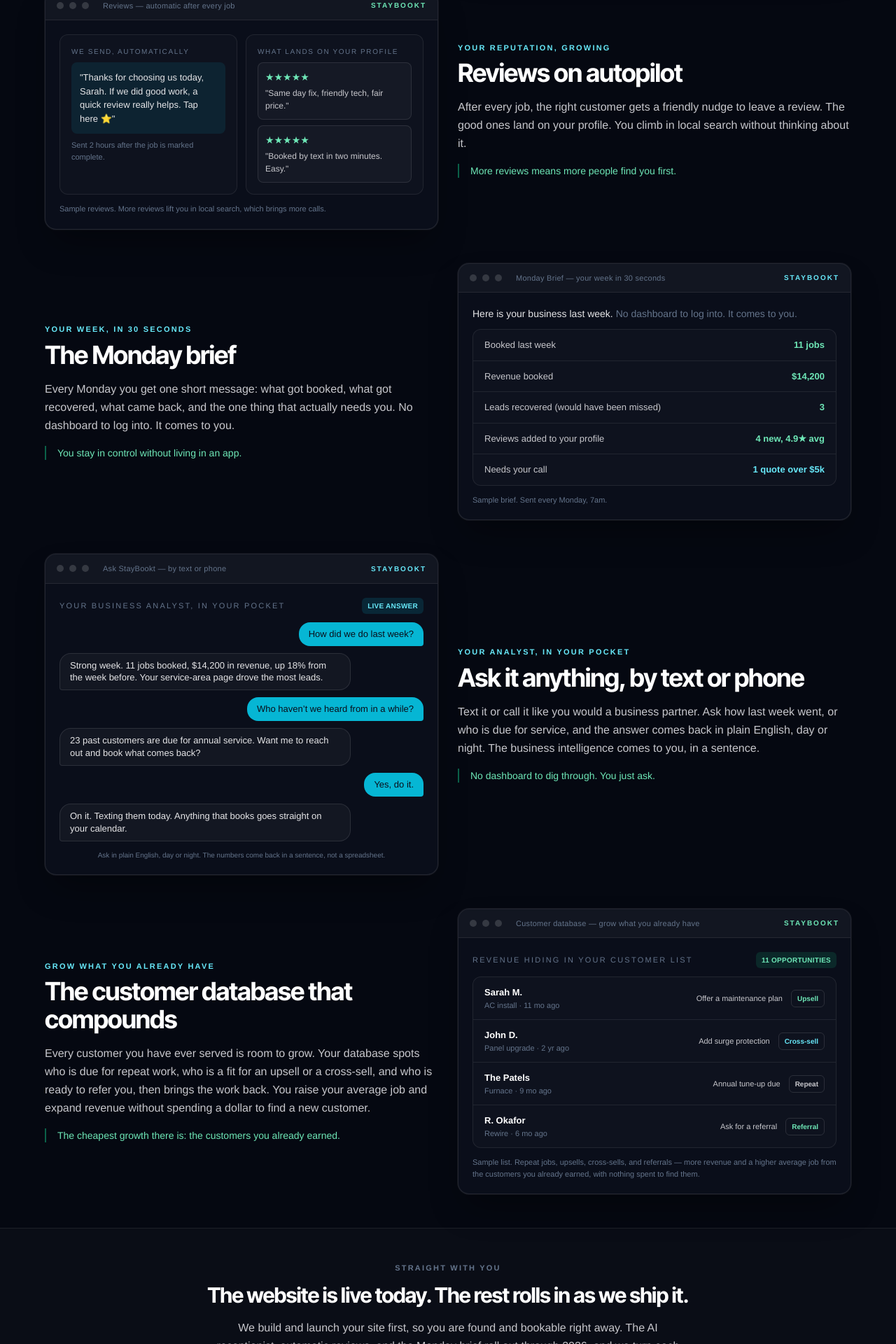
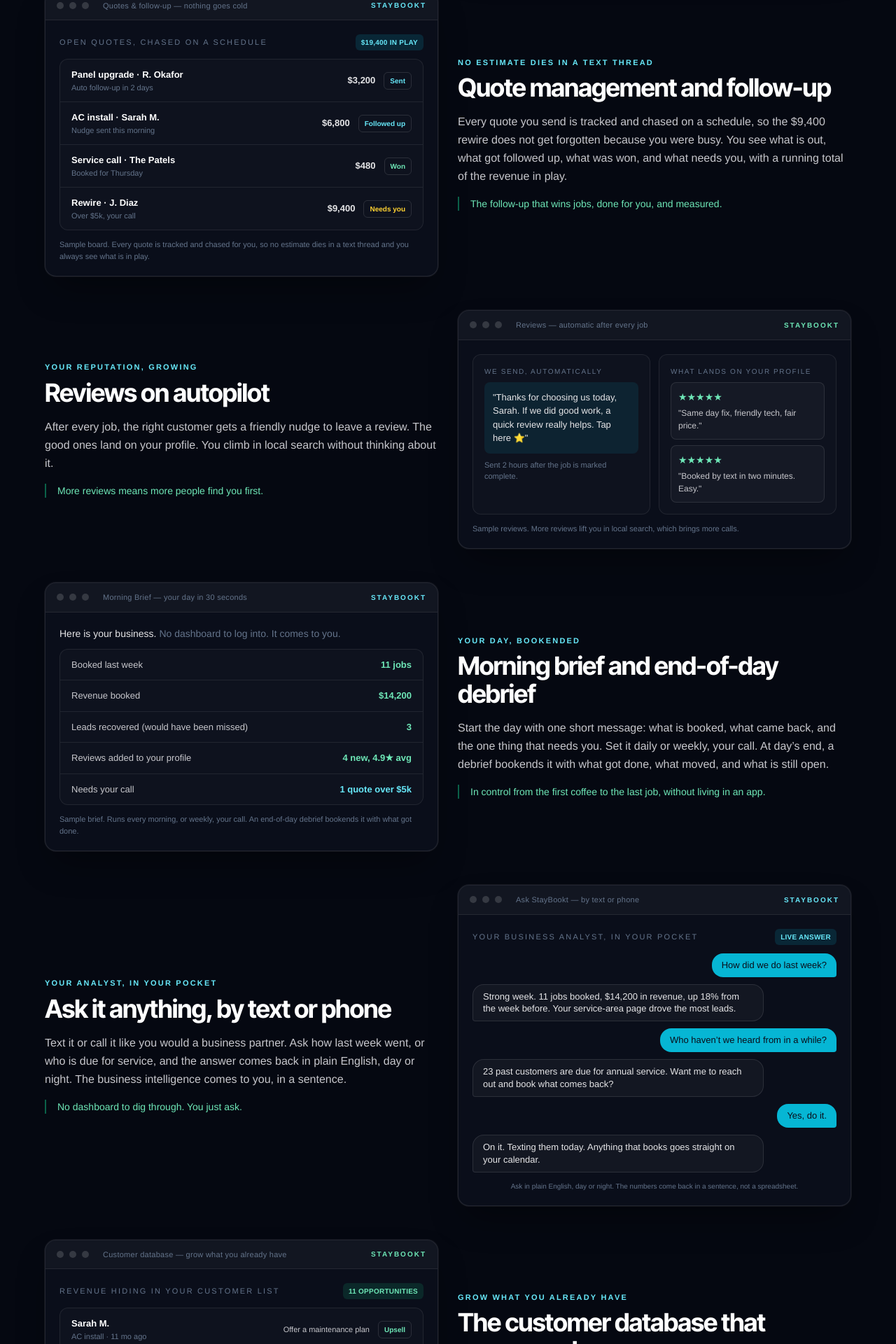
Before and after one commit to staybookt/staybookt-investor, a Next.js app: page /platform in a window 1280 px wide. Shown: the part 2416-4336 px from the top of the page at 70% size. Built offline with nearby package versions, Linux system fonts and the light colour scheme; no server answers.

Commit message:
Richard feedback (Platform): add Quotes & follow-up feature, reframe Monday brief to configurable Morning brief + end-of-day debrief, remove 'Straight with You' band

```diff
--- a/app/platform/page.tsx
+++ b/app/platform/page.tsx
@@ -7,6 +7,7 @@ import {
   DashboardScreen,
   ReceptionistScreen,
   BookingScreen,
+  QuoteFollowupScreen,
   BriefScreen,
   ReviewScreen,
   AnalystScreen,
@@ -17,7 +18,7 @@ export const metadata = {
   title: 'The platform',
   alternates: { canonical: '/platform' },
   description:
-    'See what StayBookt runs for you: an always-on AI receptionist that answers every lead, self-serve booking, automatic reviews, and a Monday brief that comes to you. A preview of the operating layer rolling out through 2026.',
+    'See what StayBookt runs for you: an always-on AI receptionist, self-serve booking, quote follow-up, automatic reviews, a configurable morning brief and end-of-day debrief, and a customer database that compounds. A preview of the operating layer rolling out through 2026.',
 };
 
 function Why({ children }: { children: React.ReactNode }) {
@@ -50,6 +51,14 @@ const BLOCKS = [
     Comp: BookingScreen,
   },
   {
+    eyebrow: 'No estimate dies in a text thread',
+    title: 'Quote management and follow-up',
+    body:
+      'Every quote you send is tracked and chased on a schedule, so the $9,400 rewire does not get forgotten because you were busy. You see what is out, what got followed up, what was won, and what needs you, with a running total of the revenue in play.',
+    why: 'The follow-up that wins jobs, done for you, and measured.',
+    Comp: QuoteFollowupScreen,
+  },
+  {
     eyebrow: 'Your reputation, growing',
     title: 'Reviews on autopilot',
     body:
@@ -58,11 +67,11 @@ const BLOCKS = [
     Comp: ReviewScreen,
   },
   {
-    eyebrow: 'Your week, in 30 seconds',
-    title: 'The Monday brief',
+    eyebrow: 'Your day, bookended',
+    title: 'Morning brief and end-of-day debrief',
     body:
-      'Every Monday you get one short message: what got booked, what got recovered, what came back, and the one thing that actually needs you. No dashboard to log into. It comes to you.',
-    why: 'You stay in control without living in an app.',
+      'Start the day with one short message: what is booked, what came back, and the one thing that needs you. Set it daily or weekly, your call. At day’s end, a debrief bookends it with what got done, what moved, and what is still open.',
+    why: 'In control from the first coffee to the last job, without living in an app.',
     Comp: BriefScreen,
   },
   {
@@ -144,22 +153,6 @@ export default function PlatformPage() {
           </div>
         </section>
 
-        {/* Honesty / roadmap band */}
-        <section className="border-y border-white/8 bg-white/[0.02] px-6 py-12 sm:px-12">
-          <div className="mx-auto max-w-3xl text-center">
-            <p className="text-[11px] font-semibold uppercase tracking-[0.2em] text-mute">Straight with you</p>
-            <h2 className="mt-3 font-display text-2xl tracking-tight text-white sm:text-3xl">
-              The website is live today. The rest rolls in as we ship it.
-            </h2>
-            <p className="mx-auto mt-4 max-w-2xl text-base leading-relaxed text-platinum-soft">
-              We build and launch your site first, so you are found and bookable right away. The AI receptionist,
-              automatic reviews, and the Monday brief roll out through 2026, and we turn each one on for you as it is
-              ready. The screens above are a preview of where you are headed, not a dashboard we are pretending you
-              already have.
-            </p>
-          </div>
-        </section>
-
         {/* CTA */}
         <section className="px-6 py-20 sm:px-12">
           <div className="mx-auto max-w-2xl rounded-3xl border border-white/10 bg-gradient-to-b from-white/[0.04] to-transparent p-8 text-center sm:p-12">
--- a/components/PlatformPreview.tsx
+++ b/components/PlatformPreview.tsx
@@ -124,7 +124,7 @@ export function ReceptionistScreen() {
   );
 }
 
-/* 3. MONDAY BRIEF — the weekly owner email */
+/* 3. MORNING BRIEF — the configurable owner brief, bookended by an end-of-day debrief */
 export function BriefScreen() {
   const lines = [
     { k: 'Booked last week', v: '11 jobs', good: true },
@@ -134,9 +134,9 @@ export function BriefScreen() {
     { k: 'Needs your call', v: '1 quote over $5k', good: false },
   ];
   return (
-    <AppFrame title="Monday Brief — your week in 30 seconds">
+    <AppFrame title="Morning Brief — your day in 30 seconds">
       <p className="mb-3 text-sm text-platinum">
-        Here is your business last week. <span className="text-mute">No dashboard to log into. It comes to you.</span>
+        Here is your business. <span className="text-mute">No dashboard to log into. It comes to you.</span>
       </p>
       <div className="divide-y divide-white/8 rounded-xl border border-white/8 bg-white/[0.02]">
         {lines.map((l) => (
@@ -146,7 +146,7 @@ export function BriefScreen() {
           </div>
         ))}
       </div>
-      <p className="mt-3 text-[11px] text-mute">Sample brief. Sent every Monday, 7am.</p>
+      <p className="mt-3 text-[11px] text-mute">Sample brief. Runs every morning, or weekly, your call. An end-of-day debrief bookends it with what got done.</p>
     </AppFrame>
   );
 }
@@ -222,7 +222,45 @@ export function BookingScreen() {
   );
 }
 
-/* 6. THE ANALYST — conversational business intelligence by text or phone */
+/* 6. QUOTES & FOLLOW-UP — nothing goes cold, everything tracked */
+export function QuoteFollowupScreen() {
+  const rows = [
+    { job: 'Panel upgrade · R. Okafor', amount: '$3,200', status: 'Sent', note: 'Auto follow-up in 2 days', tone: 'elec' },
+    { job: 'AC install · Sarah M.', amount: '$6,800', status: 'Followed up', note: 'Nudge sent this morning', tone: 'elec' },
+    { job: 'Service call · The Patels', amount: '$480', status: 'Won', note: 'Booked for Thursday', tone: 'hvac' },
+    { job: 'Rewire · J. Diaz', amount: '$9,400', status: 'Needs you', note: 'Over $5k, your call', tone: 'amber' },
+  ];
+  const pill: Record<string, string> = {
+    elec: 'text-elec-light',
+    hvac: 'text-hvac-light',
+    amber: 'text-amber-300',
+  };
+  return (
+    <AppFrame title="Quotes & follow-up — nothing goes cold">
+      <div className="mb-3 flex items-center justify-between">
+        <p className="text-[11px] uppercase tracking-[0.2em] text-mute">Open quotes, chased on a schedule</p>
+        <span className="rounded-md bg-elec/15 px-2 py-1 text-[10px] font-bold uppercase tracking-wide text-elec-light">$19,400 in play</span>
+      </div>
+      <div className="divide-y divide-white/8 rounded-xl border border-white/8 bg-white/[0.02]">
+        {rows.map((r) => (
+          <div key={r.job} className="flex items-center justify-between gap-3 px-4 py-3">
+            <div className="min-w-0">
+              <p className="text-[13px] font-semibold text-white">{r.job}</p>
+              <p className="text-[11px] text-mute">{r.note}</p>
+            </div>
+            <div className="flex items-center gap-3 shrink-0">
+              <span className="text-[13px] font-semibold text-platinum">{r.amount}</span>
+              <span className={`rounded-md border border-white/12 px-2 py-1 text-[10px] font-semibold ${pill[r.tone]}`}>{r.status}</span>
+            </div>
+          </div>
+        ))}
+      </div>
+      <p className="mt-3 text-[11px] text-mute">Sample board. Every quote is tracked and chased for you, so no estimate dies in a text thread and you always see what is in play.</p>
+    </AppFrame>
+  );
+}
+
+/* 7. THE ANALYST — conversational business intelligence by text or phone */
 export function AnalystScreen() {
   const thread = [
     { from: 'you', t: 'How did we do last week?' },
@@ -250,7 +288,7 @@ export function AnalystScreen() {
   );
 }
 
-/* 7. REPEAT BUSINESS — the database that grows revenue from customers you already have */
+/* 8. REPEAT BUSINESS — the database that grows revenue from customers you already have */
 export function RepeatBusinessScreen() {
   const rows = [
     { name: 'Sarah M.', last: 'AC install · 11 mo ago', action: 'Offer a maintenance plan', tag: 'Upsell' },
@@ -293,6 +331,6 @@ export const PREVIEW_SCREENS = [
   { id: 'dashboard', label: 'Your morning dashboard', Comp: DashboardScreen },
   { id: 'receptionist', label: 'The AI receptionist', Comp: ReceptionistScreen },
   { id: 'booking', label: 'Self-serve booking', Comp: BookingScreen },
-  { id: 'brief', label: 'The Monday brief', Comp: BriefScreen },
+  { id: 'brief', label: 'The morning brief', Comp: BriefScreen },
   { id: 'reviews', label: 'Reviews on autopilot', Comp: ReviewScreen },
 ] as const;
```
